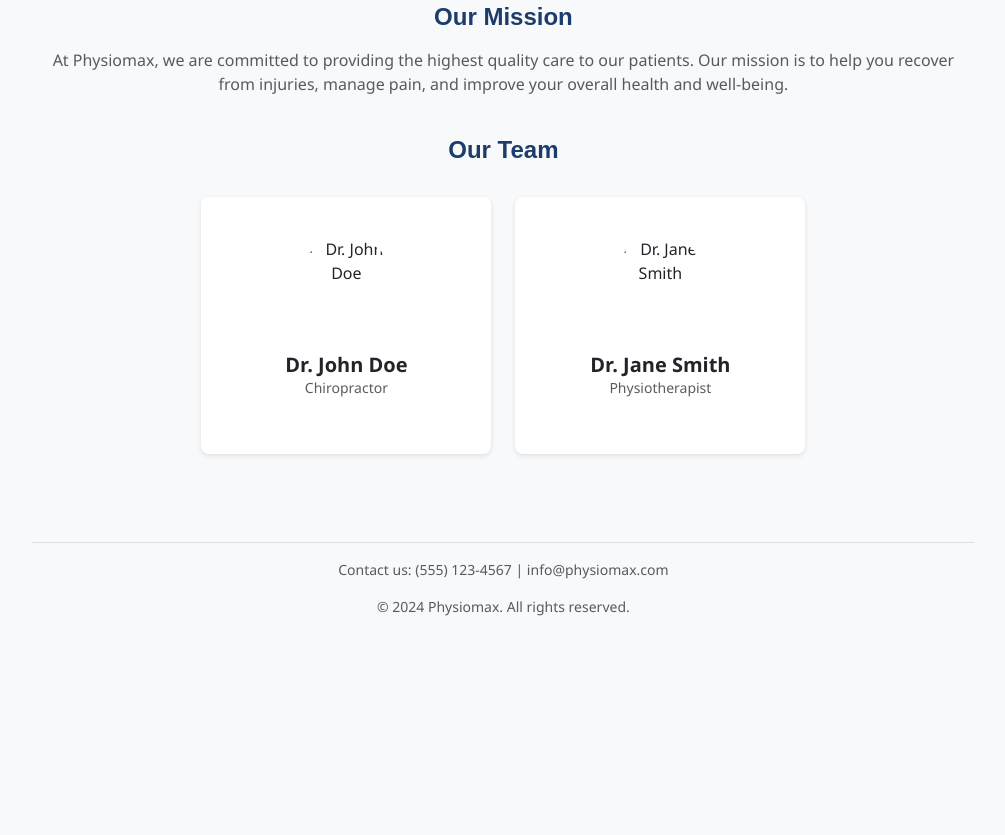
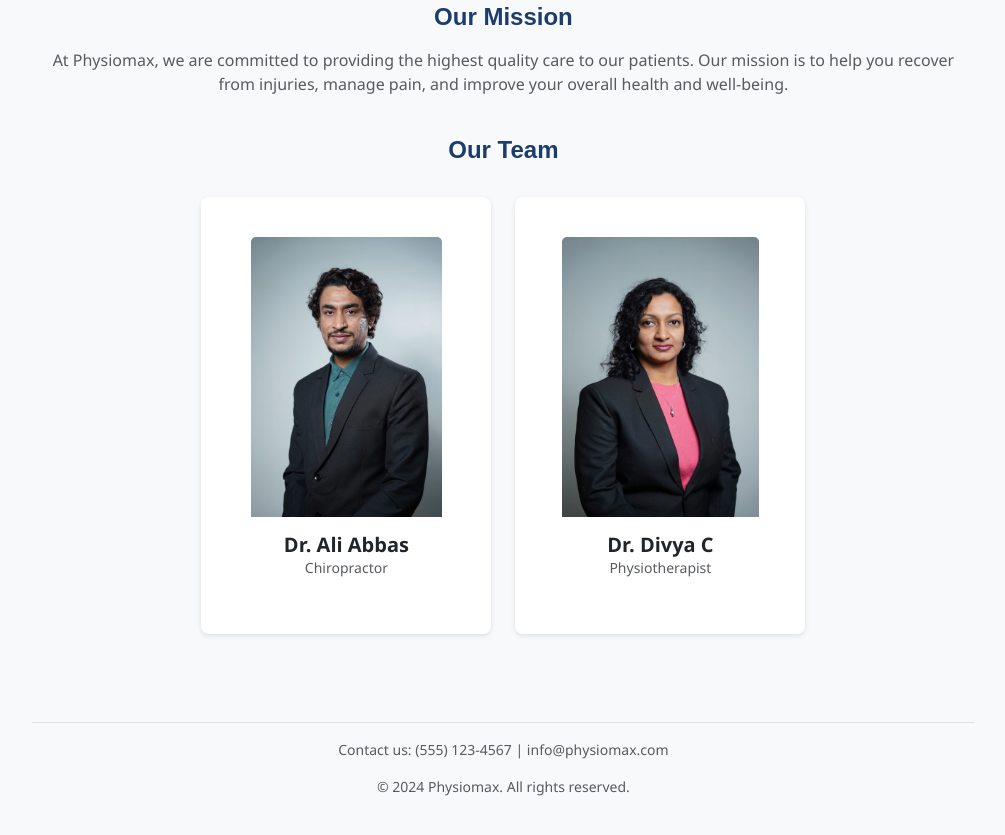
Before and after one commit to TheThinkOMega/physiomax, a plain HTML site: page index.html in a window 1280 px wide. Shown: the part 884-1719 px from the top of the page, without its empty margins (178-1183 px from the left). Before the commit the page ends 1589 px from the top, so only its background shows below. Drawn offline with nearby package versions, Linux system fonts and the light colour scheme.

Commit message:
commit: A003 Desciption: Add styles to index.html Author: Satya Sreekar Pattaswami

```diff
--- a/index.html
+++ b/index.html
@@ -103,11 +103,11 @@
                                     <!-- Doctor 1 -->
                                     <div class="col-md-6 col-lg-4">
                                         <div class="card border-0 text-center">
-                                            <img src="./media/team-1.jpg" alt="Dr. John Doe"
-                                                class="card-img-top img-fluid rounded-circle mx-auto mt-3"
-                                                style="width: 100px; height: 100px;">
+                                            <img src="./media/Ali.jpg" alt="Dr. Ali Abbas"
+                                                class="card-img-top img-fluid rounded-square mx-auto mt-3"
+                                                style="height: 35vh;width: auto;">
                                             <div class="card-body">
-                                                <h5 class="fw-bold mb-0">Dr. John Doe</h5>
+                                                <h5 class="fw-bold mb-0">Dr. Ali Abbas</h5>
                                                 <p class="text-muted small">Chiropractor</p>
                                             </div>
                                         </div>
@@ -116,11 +116,11 @@
                                     <!-- Doctor 2 -->
                                     <div class="col-md-6 col-lg-4">
                                         <div class="card border-0 text-center">
-                                            <img src="./media/team-2.jpg" alt="Dr. Jane Smith"
-                                                class="card-img-top img-fluid rounded-circle mx-auto mt-3"
-                                                style="width: 100px; height: 100px;">
+                                            <img src="./media/Divya.jpg" alt="Dr. Divya C"
+                                                class="card-img-top img-fluid rounded-square mx-auto mt-3"
+                                                style="height: 35vh;width: auto;">
                                             <div class="card-body">
-                                                <h5 class="fw-bold mb-0">Dr. Jane Smith</h5>
+                                                <h5 class="fw-bold mb-0">Dr. Divya C</h5>
                                                 <p class="text-muted small">Physiotherapist</p>
                                             </div>
                                         </div>
```
Also changed, not shown: media/Ali.jpg (added), media/Divya.jpg (added).
